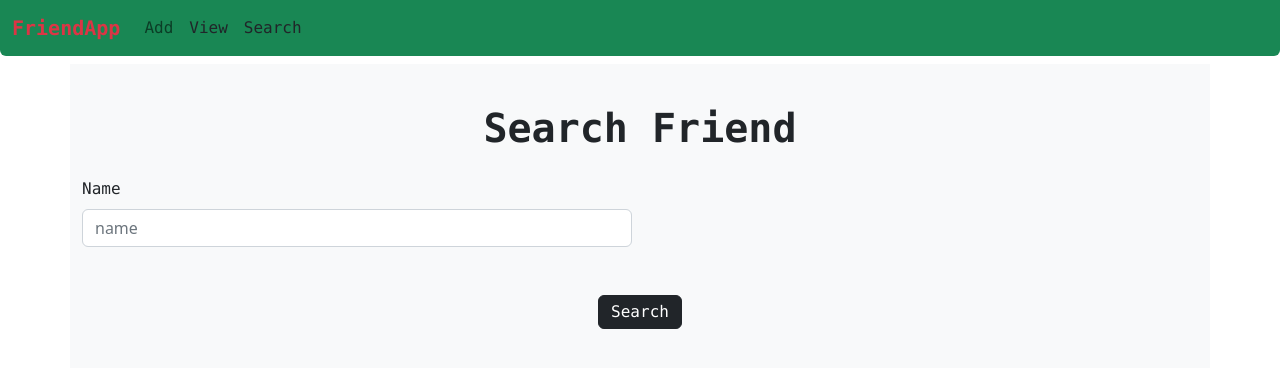
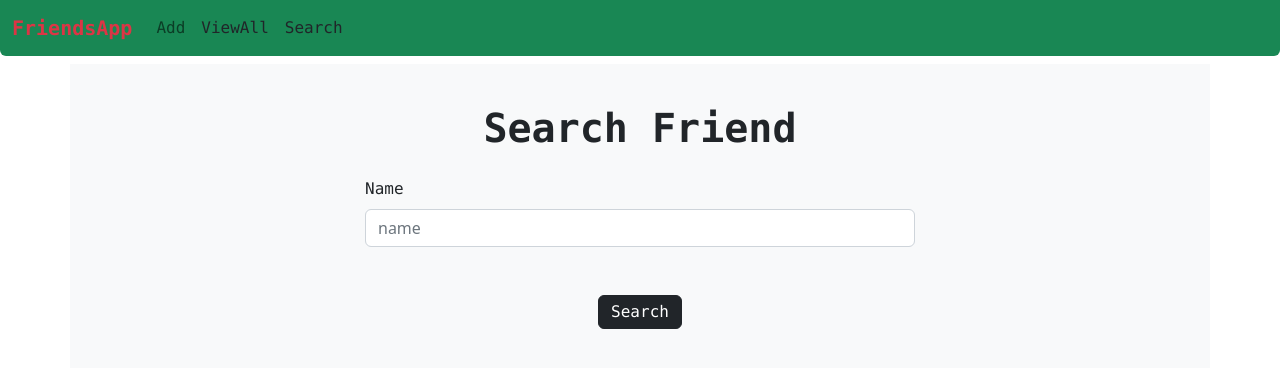
Before and after one commit to sufailbadushat/friend-angular-app, an Angular app: page /search in a window 1280 px wide. Shown: the top 368 px of the page. Built offline with nearby package versions, Linux system fonts and the light colour scheme.

Commit message:
some bug fix

```diff
--- a/src/app/add-friend/add-friend.component.html
+++ b/src/app/add-friend/add-friend.component.html
@@ -4,13 +4,13 @@
 <div class="container ">
     <div class="row bg-light">
         <div class="col-12 col-sm-12 div-md-12 col-lg-12 div-xl-12 div-xxl-12">
-            <div class="row g-3 mt-4">
+            <div class="row g-3 mt-4 ">
                 <div class="col col-12 col-sm-12 col-md-12 col-lg-12 col-xl-12 col-xxl-12 text-center">
                     <h1 class="text-dark" class="font-monospace" style="font-weight:bold">Add Friend</h1>
                 </div>
 
 
-                <div class="col col-12 col-sm-6 col-md-6 col-lg-6 col-lg-6 col-xl-6 col-xxl-6">
+                <div class="col col-12 col-sm-6 col-md-6 col-lg-6 col-lg-6 col-xl-6 col-xxl-6 ">
                     <label for="" class="form-label font-monospace">Name</label>
                     <input type="text" placeholder="name" class="form-control">
                 </div>
@@ -20,12 +20,12 @@
                     <input type="text" placeholder="friend name" class="form-control">
                 </div>
 
-                <div class="col col-12 col-sm-6 col-md-6 col-lg-6 col-lg-6 col-xl-6 col-xxl-6 ">
+                <div class="col col-12 col-sm-12 col-md-12 col-lg-12 col-xl-12 col-xxl-12 ">
                     <label for="" class="form-label font-monospace">Describe Your Friend</label>
                     <input type="text" placeholder="describe your friend" class="form-control">
                 </div>
 
-                <div class="col col-12 col-sm-6 col-md-6 col-lg-6 col-lg-6 col-xl-6 col-xxl-6">
+                <div class="col col-12 col-sm-6 col-md-6 col-lg-6 col-lg-6 col-xl-6 col-xxl-6 ">
                     <label for="" class="form-label font-monospace">Friend Nick Name</label>
                     <input type="text" placeholder="nickname" class="form-control">
                 </div>
--- a/src/app/nav-bar/nav-bar.component.html
+++ b/src/app/nav-bar/nav-bar.component.html
@@ -1,6 +1,6 @@
 <nav class="navbar navbar-expand-lg navbar-primary bg-success rounded-bottom mb-2 ">
     <div class="container-fluid">
-        <a class="navbar-brand text-danger font-monospace ml-4 " style="font-weight:bold " routerLink="/">FriendApp</a>
+        <a class="navbar-brand text-danger font-monospace ml-4 " style="font-weight:bold " routerLink="/">FriendsApp</a>
         <button class="navbar-toggler" type="button" data-bs-toggle="collapse" data-bs-target="#navbarNav" aria-controls="navbarNav" aria-expanded="false" aria-label="Toggle navigation">
             <span class="navbar-toggler-icon"></span>
           </button>
@@ -10,7 +10,7 @@
                 <a class="nav-link  font-monospace " routerLink="/add">Add</a>
             </li>
             <li class="nav-item">
-                <a class="nav-link font-monospace text-dark" routerLink="/view">View</a>
+                <a class="nav-link font-monospace text-dark" routerLink="/view">ViewAll</a>
             </li>
             <li class="nav-item">
                 <a class="nav-link font-monospace text-dark" routerLink="/search">Search</a>
--- a/src/app/search-friend/search-friend.component.html
+++ b/src/app/search-friend/search-friend.component.html
@@ -5,7 +5,7 @@
 <div class="container ">
     <div class="row bg-light">
         <div class="col-12 col-sm-12 div-md-12 col-lg-12 div-xl-12 div-xxl-12">
-            <div class="row g-3 mt-4 ">
+            <div class="row g-3 mt-4 d-flex align-items-center flex-column">
                 <div class="col col-12 col-sm-12 col-md-12 col-lg-12 col-xl-12 col-xxl-12 text-center">
                     <h1 class="text-dark" class="font-monospace" style="font-weight:bold">Search Friend</h1>
                 </div>
--- a/src/app/view-friend/view-friend.component.html
+++ b/src/app/view-friend/view-friend.component.html
@@ -9,7 +9,6 @@
                 <thead class="bg-secondary">
                     <tr>
 
-                        <th scope="col">ID</th>
                         <th scope="col">Name</th>
                         <th scope="col">Friend Name</th>
                         <th scope="col">Friend Nick Name</th>
@@ -21,7 +20,7 @@
                 <tbody class="bg-light">
                     <tr *ngFor="let i of friends">
 
-                        <td>{{i._id}}</td>
+
                         <td>{{i.name}}</td>
                         <td>{{i.friendName}}</td>
                         <td>{{i.friendNickName}}</td>
```
